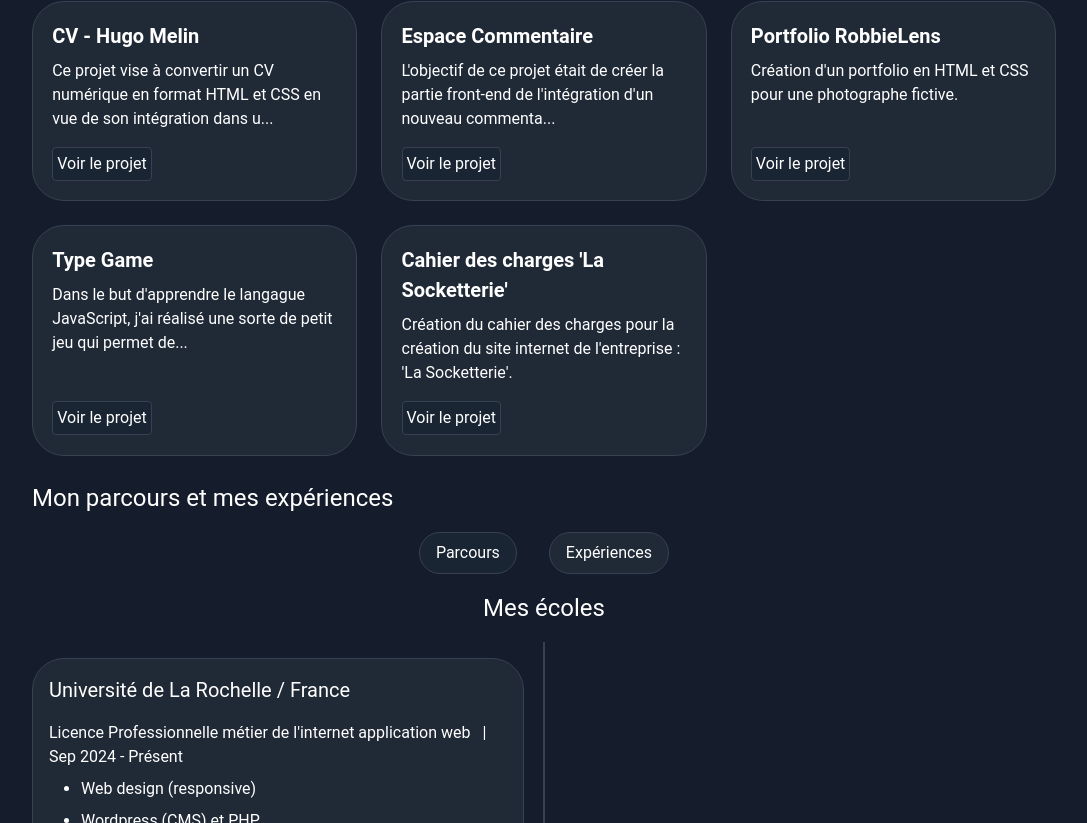
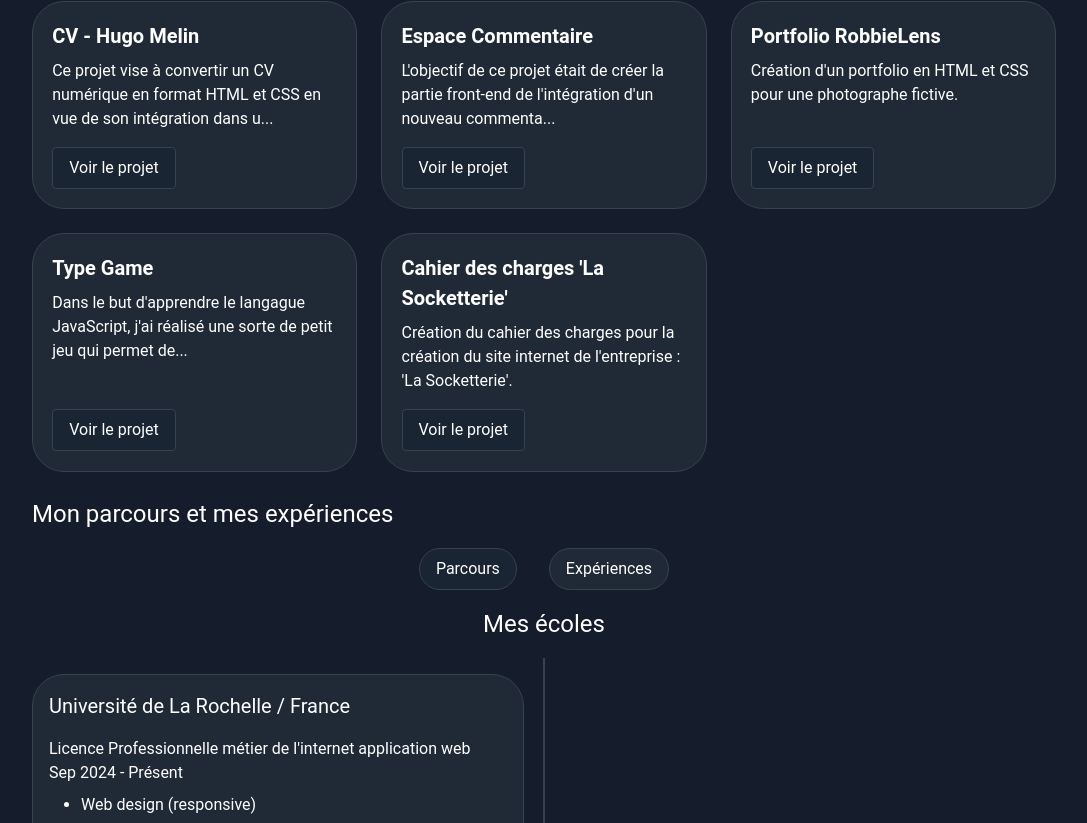
Before and after one commit to HugoMelin/Portfolio, a Vue app: page / in a window 1280 px wide. Shown: the part 1377-2200 px from the top of the page, without its empty margins (96-1183 px from the left). Built offline with nearby package versions, Linux system fonts and the light colour scheme.

Commit message:
fix: Some change in layout

```diff
--- a/src/components/past-card.vue
+++ b/src/components/past-card.vue
@@ -12,7 +12,8 @@
 <template>
   <article class="card">
     <h4 class="card__title">{{ annee.name }}</h4>
-    <p class="card__info">{{ annee.title }} <span class="separation">|</span> {{ annee.date }}</p>
+    <p class="card__info">{{ annee.title }}</p>
+    <p>{{ annee.date }}</p>
     <ul>
       <li class="card__comment" v-for="(comment, index) in annee.comment" v-if="comment !== ''" :key="index">{{ comment }}</li>
     </ul>
@@ -28,6 +29,7 @@
     border-radius: var(--border-radius);
     margin: 16px 0;
   }
+
   .separation {
     margin: 0 8px;
   }
--- a/src/components/project-card.vue
+++ b/src/components/project-card.vue
@@ -55,7 +55,7 @@
 
   a {
     border-radius: 4px;
-    padding: 4px;
+    padding: 0.5rem 1rem;
     background-color: var(--background-secondary);
     border: 1px solid var(--border-color);
     width: fit-content;
@@ -63,7 +63,6 @@
 
   a:hover {
     color: var(--hover-color);
-    text-decoration: underline;
     background-color: var(--text-color);
     transition: background-color 0.3s;
     transition: color 0.3s;
--- a/src/views/Single-Project.vue
+++ b/src/views/Single-Project.vue
@@ -128,6 +128,5 @@
 
   a:hover {
     color: var(--hover-color);
-    text-decoration: underline;
   }
 </style>
```
